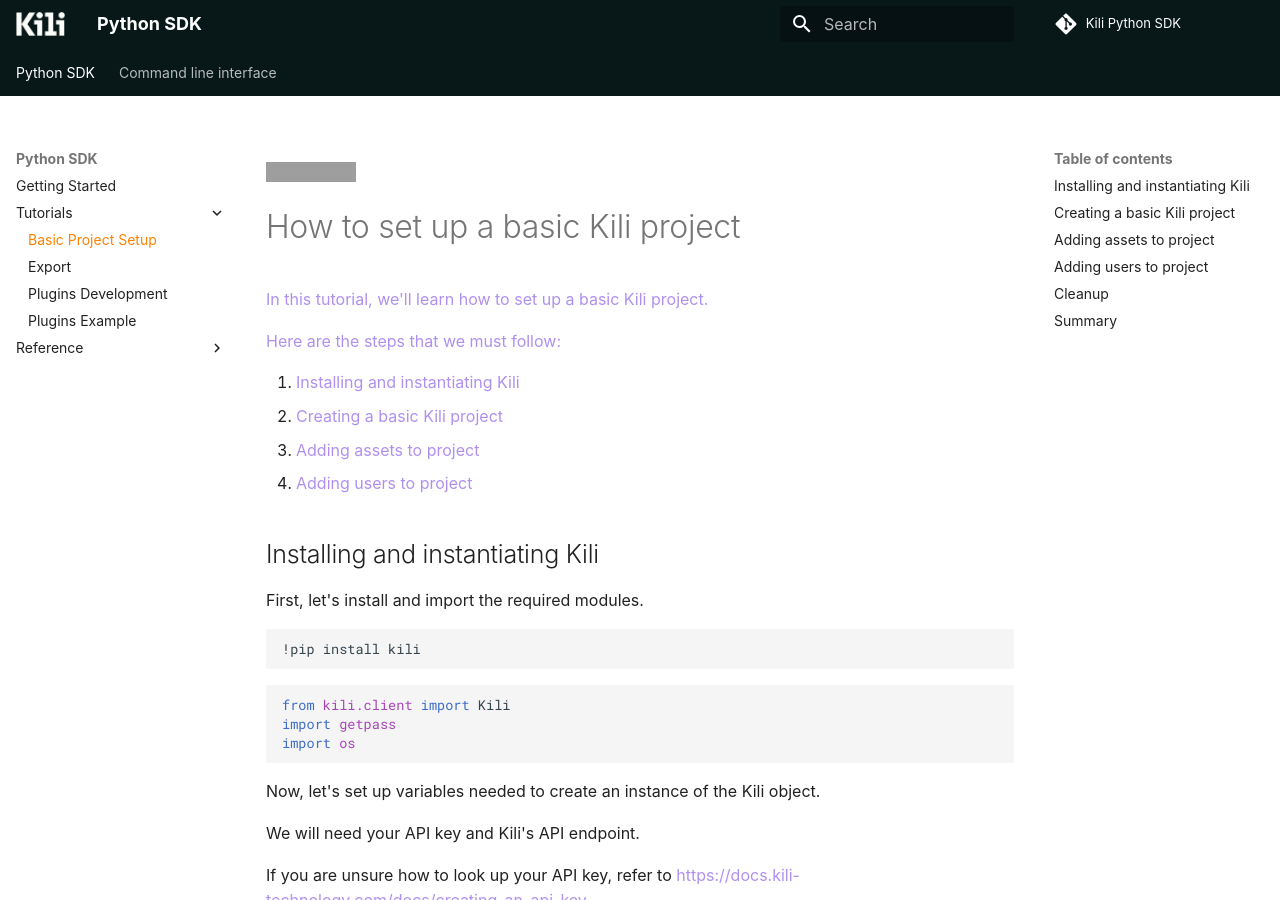
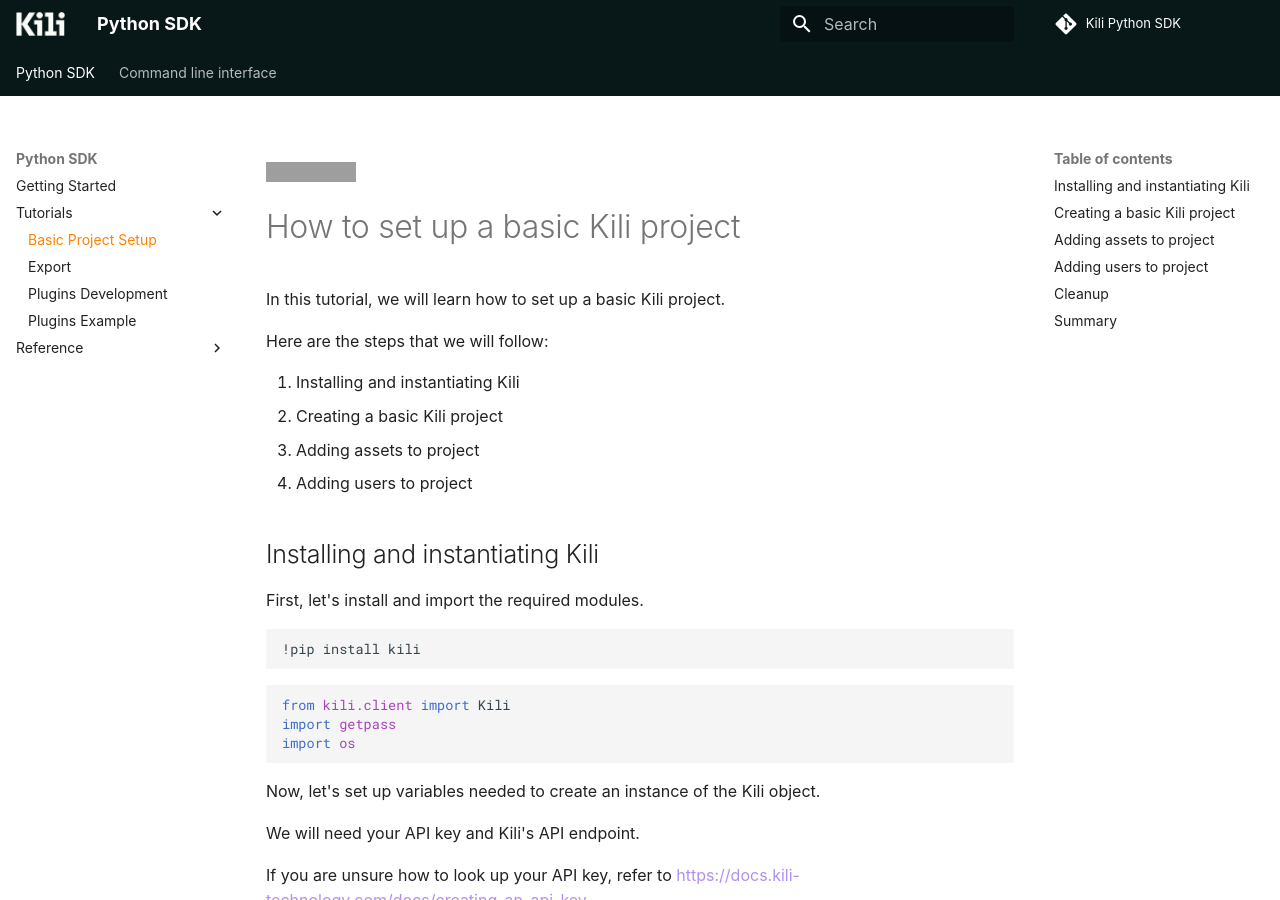
Before and after one commit to kili-technology/kili-python-sdk, an MkDocs documentation site: the page built from docs/sdk/tutorials/basic_project_setup.md, in a window 1280 px wide and 900 px high. Built offline with MkDocs 1.6.1 and Material for MkDocs 9.7.7, drawn with Linux system fonts in a browser that asks for light colours; some web fonts are replaced; comment, search, counter and statistics services are not loaded; the version menu is left out; some of the changed text lies outside the part shown; grey boxes are pictures that could not be loaded.

Commit message:
docs: add basic project setup tutorial

````diff
--- a/docs/sdk/tutorials/basic_project_setup.md
+++ b/docs/sdk/tutorials/basic_project_setup.md
@@ -1,16 +1,16 @@
 <!-- FILE AUTO GENERATED BY docs/utils.py DO NOT EDIT DIRECTLY -->
-<a href="https://colab.research.google.com/github/kili-technology/kili-python-sdk/blob/master/recipes/tutorials/basic_project_setup.ipynb" target="_parent"><img src="https://colab.research.google.com/assets/colab-badge.svg" alt="Open In Colab"/>
+<a href="https://colab.research.google.com/github/kili-technology/kili-python-sdk/blob/master/recipes/tutorials/basic_project_setup.ipynb" target="_parent"><img src="https://colab.research.google.com/assets/colab-badge.svg" alt="Open In Colab"/></a>
 
 # How to set up a basic Kili project
 
-In this tutorial, we'll learn how to set up a basic Kili project.
+In this tutorial, we will learn how to set up a basic Kili project.
 
-Here are the steps that we must follow:
+Here are the steps that we will follow:
 
-1. [Installing and instantiating Kili](#-Installing-and-instantiating-Kili)
-2. [Creating a basic Kili project](#-Creating-a-basic-Kili-project)
-3. [Adding assets to project](#-Adding-assets-to-project)
-4. [Adding users to project](#-Adding-users-to-project)
+1. Installing and instantiating Kili
+2. Creating a basic Kili project
+3. Adding assets to project
+4. Adding users to project
 
 ## Installing and instantiating Kili
 
@@ -171,7 +171,7 @@
 
 
 
-3) We'll use the e-mail of the new user to add our new user to our project:
+3) We will use the e-mail of the new user to add our new user to our project:
 
 
 ```python
````
Also changed, not shown: 1 other file.
